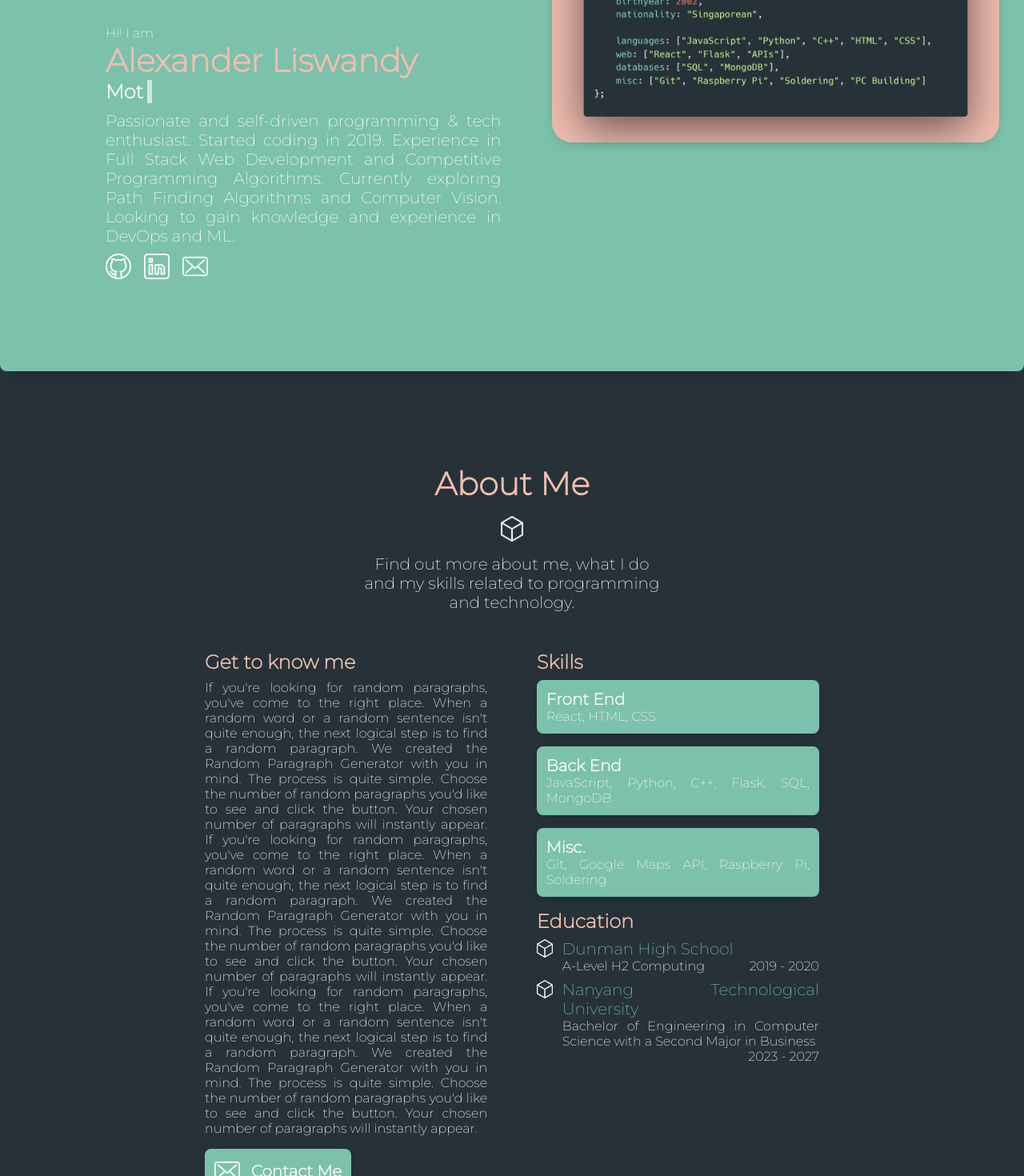
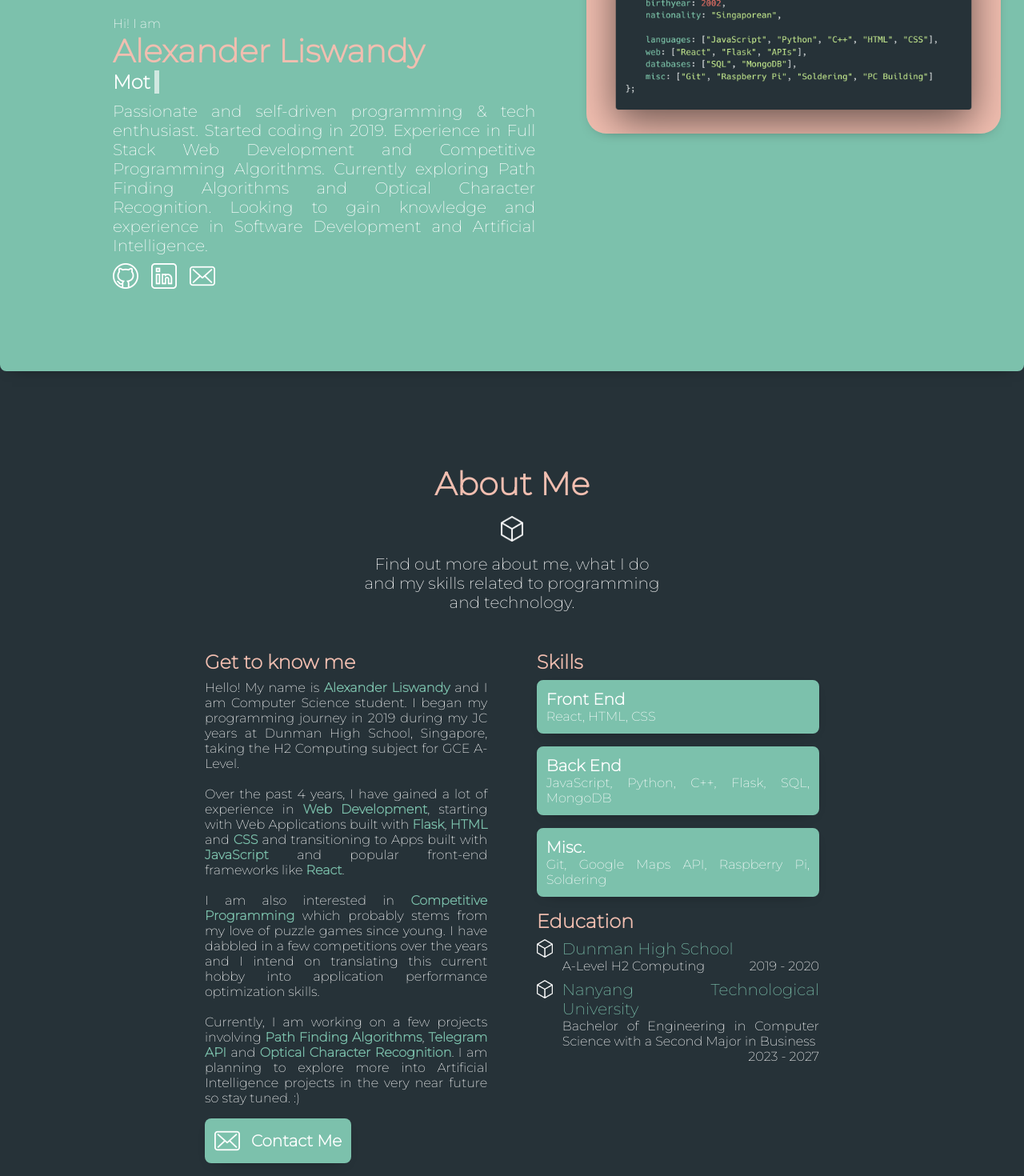
Before and after one commit to Airiinnn/lis, a React (Create React App) app: page / in a window 1280 px wide. Shown: the part 400-1870 px from the top of the page at 80% size. Built offline with nearby package versions, Linux system fonts and the light colour scheme.

Commit message:
about me desc

```diff
--- a/src/components/About.js
+++ b/src/components/About.js
@@ -166,7 +166,7 @@ export default function About() {
                         <p>Hi! I am</p>
                         <p className="p1">Alexander Liswandy</p>
                         <p className="p2"><span id="roles"></span><span className="line-blink"></span></p>
-                        <p className="p3 short-desc">Passionate and self-driven programming & tech enthusiast. Started coding in 2019. Experience in Full Stack Web Development and Competitive Programming Algorithms. Currently exploring Path Finding Algorithms and Computer Vision. Looking to gain knowledge and experience in DevOps and ML.</p>
+                        <p className="p3 short-desc">Passionate and self-driven programming & tech enthusiast. Started coding in 2019. Experience in Full Stack Web Development and Competitive Programming Algorithms. Currently exploring Path Finding Algorithms and Optical Character Recognition. Looking to gain knowledge and experience in Software Development and Artificial Intelligence.</p>
                         <div id="links">
                             <a href="https://github.com/Airiinnn" className="a-icon"><img src={iconGitHub} alt="GitHub" className="icon" /></a>
                             <a href="https://www.linkedin.com/in/alexanderliswandy/" className="a-icon"><img src={iconLinkedIn} alt="LinkedIn" className="icon" /></a>
--- a/src/components/AboutMe.js
+++ b/src/components/AboutMe.js
@@ -24,7 +24,15 @@ export default function AboutMe() {
                     <div className={`aboutme-left ${inView ? "aboutme-left-1" : "aboutme-left-0"}`}>
                         <p className="p2 primary">Get to know me</p>
 
-                        <p className="desc-text">If you're looking for random paragraphs, you've come to the right place. When a random word or a random sentence isn't quite enough, the next logical step is to find a random paragraph. We created the Random Paragraph Generator with you in mind. The process is quite simple. Choose the number of random paragraphs you'd like to see and click the button. Your chosen number of paragraphs will instantly appear. If you're looking for random paragraphs, you've come to the right place. When a random word or a random sentence isn't quite enough, the next logical step is to find a random paragraph. We created the Random Paragraph Generator with you in mind. The process is quite simple. Choose the number of random paragraphs you'd like to see and click the button. Your chosen number of paragraphs will instantly appear. If you're looking for random paragraphs, you've come to the right place. When a random word or a random sentence isn't quite enough, the next logical step is to find a random paragraph. We created the Random Paragraph Generator with you in mind. The process is quite simple. Choose the number of random paragraphs you'd like to see and click the button. Your chosen number of paragraphs will instantly appear.</p>
+                        <p className="desc-text">
+                            Hello! My name is <b className="secondary">Alexander Liswandy</b> and I am Computer Science student. I began my programming journey in 2019 during my JC years at Dunman High School, Singapore, taking the H2 Computing subject for GCE A-Level.
+                            <br /><br />
+                            Over the past 4 years, I have gained a lot of experience in <b className="secondary">Web Development</b>, starting with Web Applications built with <b className="secondary">Flask</b>, <b className="secondary">HTML</b> and <b className="secondary">CSS</b> and transitioning to Apps built with <b className="secondary">JavaScript</b> and popular front-end frameworks like <b className="secondary">React</b>.
+                            <br /><br />
+                            I am also interested in <b className="secondary">Competitive Programming</b> which probably stems from my love of puzzle games since young. I have dabbled in a few competitions over the years and I intend on translating this current hobby into application performance optimization skills.
+                            <br /><br />
+                            Currently, I am working on a few projects involving <b className="secondary">Path Finding Algorithms</b>, <b className="secondary">Telegram API</b> and <b className="secondary">Optical Character Recognition</b>. I am planning to explore more into Artificial Intelligence projects in the very near future so stay tuned. :)
+                        </p>
 
                         <div className="contact">
                             <a className="contact-button-a" href="mailto:alex.liswandy@hotmail.com" >
```
